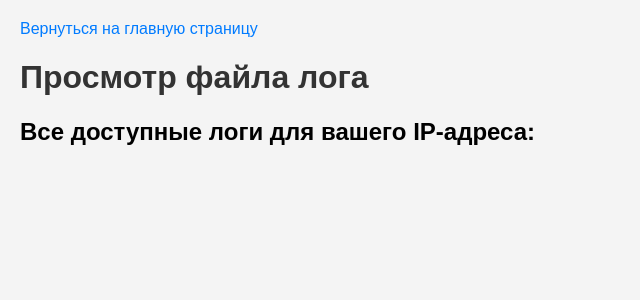
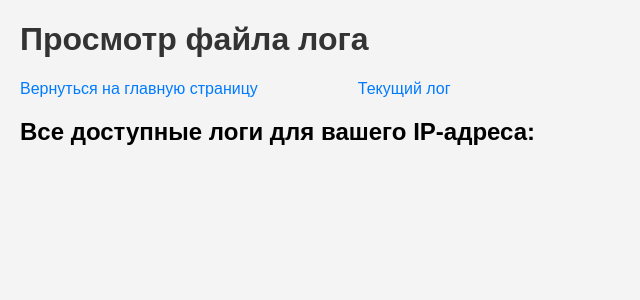
Before and after one commit to Piton2306/Auto_Client, a Flask app: template templates/view_log.html in a window 1280 px wide. Shown: the top 300 px of the page, without its empty margins (0-640 px from the left). Run offline with Flask 2, Linux system fonts and the light colour scheme; the template is opened without the code that fills it, so the values that code supplies are empty; parts of the project's set-up code (start-up, migrations or seed data) failed here and were passed over.

Commit message:
Смещение ссылок

```diff
--- a/static/styles.css
+++ b/static/styles.css
@@ -56,3 +56,17 @@ a {
 a:hover {
     text-decoration: underline;
 }
+
+.link-container {
+    display: flex;
+    align-items: center;
+    margin-bottom: 20px;
+}
+
+.link-container a {
+    margin-right: 100px; /* Установите нужное расстояние между ссылками */
+}
+
+.current-log-link:hover {
+    text-decoration: underline;
+}
--- a/templates/view_log.html
+++ b/templates/view_log.html
@@ -2,21 +2,15 @@
 <html lang="ru">
 <head>
     <meta charset="UTF-8">
-    <a href="/">Вернуться на главную страницу</a>
     <title>Просмотр файла лога</title>
     <link rel="stylesheet" type="text/css" href="{{ url_for('static', filename='styles.css') }}">
-    <style>
-        pre {
-            white-space: pre-wrap;       /* CSS3 */
-            white-space: -moz-pre-wrap; /* Firefox */
-            white-space: -pre-wrap;     /* Opera <7 */
-            white-space: -o-pre-wrap;   /* Opera 7 */
-            word-wrap: break-word;      /* IE */
-        }
-    </style>
 </head>
 <body>
     <h1>Просмотр файла лога</h1>
+    <div class="link-container">
+        <a href="/">Вернуться на главную страницу</a>
+        <a href="/view_log" class="current-log-link">Текущий лог</a>
+    </div>
     {% if current_log_file %}
         <h2>Текущий лог: {{ current_log_file }}</h2>
     {% endif %}
```
